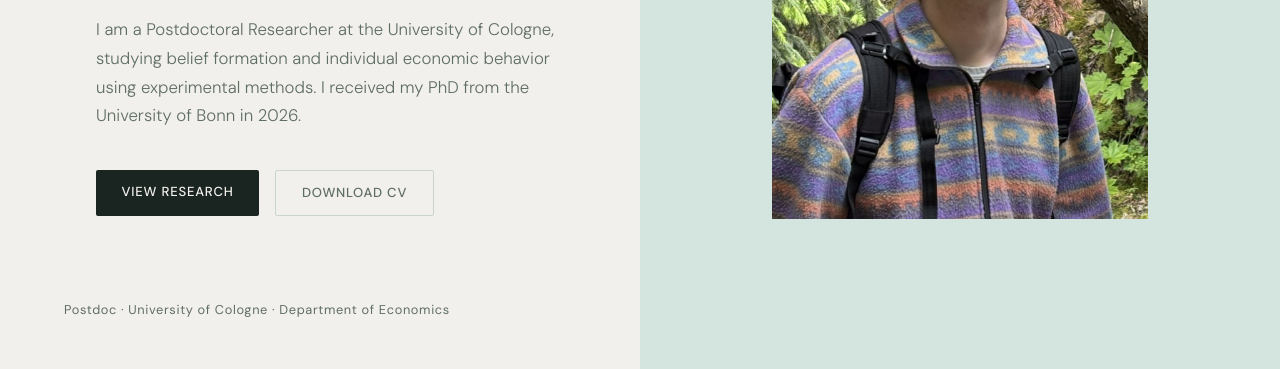
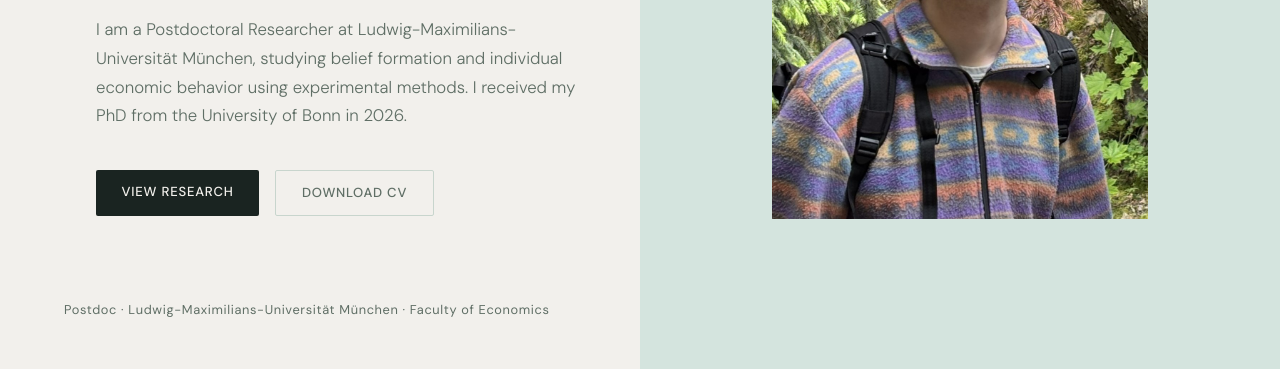
Before and after one commit to RobinMusolff/robinmusolff.github.io, a plain HTML site: page index.html in a window 1280 px wide. Shown: the part 431-800 px from the top of the page. Drawn offline with nearby package versions, Linux system fonts and the light colour scheme; a web font is replaced by a local one.

Commit message:
Update affiliation and university details in index.html

```diff
--- a/index.html
+++ b/index.html
@@ -639,13 +639,13 @@
       <div class="hero-tag">Postdoctoral Researcher · Behavioral Economics</div>
       <h1>Robin<br><em>Musolff</em></h1>
       <p class="hero-bio">
-        I am a Postdoctoral Researcher at the University of Cologne, studying belief formation and individual economic behavior using experimental methods. I received my PhD from the University of Bonn in 2026.
+        I am a Postdoctoral Researcher at Ludwig-Maximilians-Universität München, studying belief formation and individual economic behavior using experimental methods. I received my PhD from the University of Bonn in 2026.
       </p>
       <div class="hero-links">
         <a href="#research" class="btn btn-primary">View Research</a>
         <a href="cv.pdf" class="btn btn-outline">Download CV</a>
       </div>
-      <div class="affiliation">Postdoc · University of Cologne · Department of Economics</div>
+      <div class="affiliation">Postdoc · Ludwig-Maximilians-Universität München · Faculty of Economics</div>
     </div>
     <div class="hero-right">
       <div class="hero-graphic">
```
